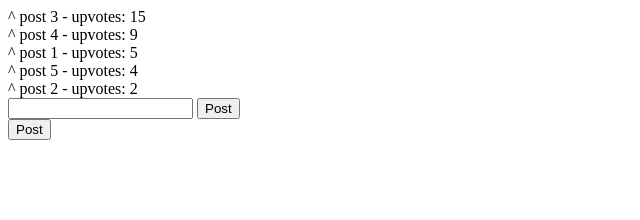
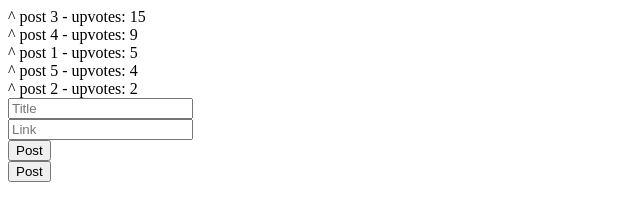
Before and after one commit to drewster317/project-4-frontend-, a plain HTML site: page index.html in a window 1280 px wide. Shown: the whole page, without its empty margins (0-640 px from the left). Drawn offline with nearby package versions, Linux system fonts and the light colour scheme.

Commit message:
ADD link field to form

```diff
--- a/index.html
+++ b/index.html
@@ -14,8 +14,11 @@
   </div>
 
   <form ng-submit="addPost()">
-    <input type="text" ng-model="title"></input>
-    <button type="submit">Post</button>
+  <input type="text" placeholder="Title" ng-model="title"></input>
+  <br>
+  <input type="text" placeholder="Link" ng-model="link"></input>
+  <br>
+  <button type="submit">Post</button>
   </form>
 
   <button ng-click="addPost()">Post</button>
```
